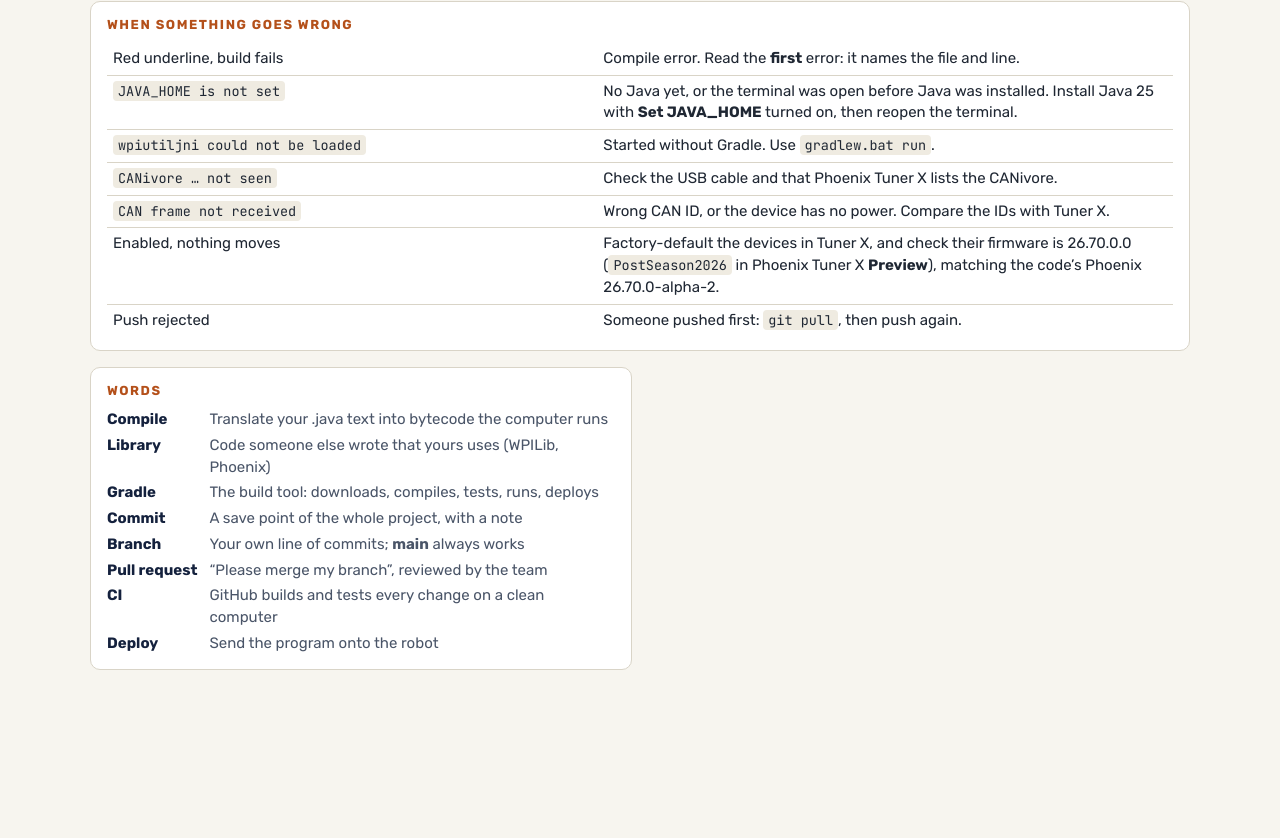
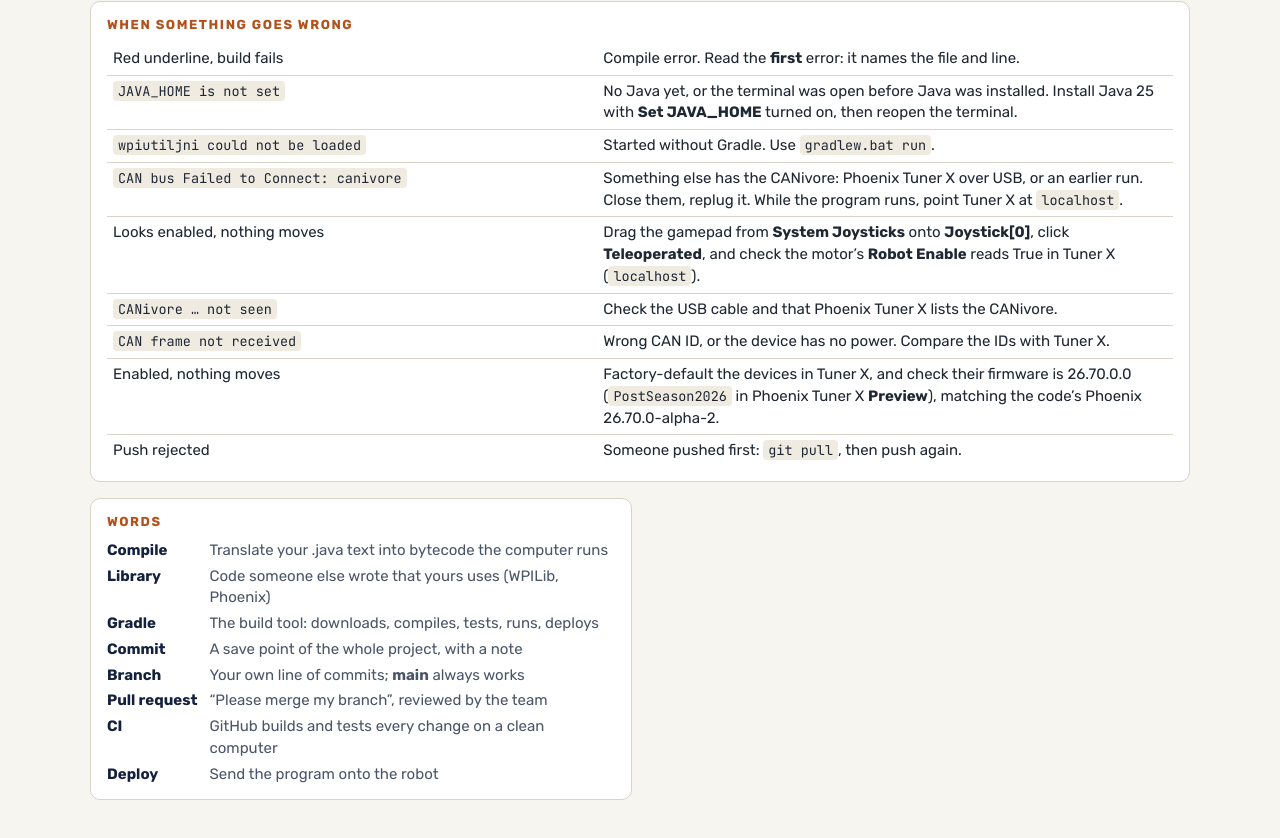
Before and after one commit to mikegrundvig/2611-first-bot, a plain HTML site: page docs/cheat-sheet.html in a window 1280 px wide. Shown: the part 1104-1942 px from the top of the page. Before the commit the page ends 1822 px from the top, so only its background shows below. Drawn offline with Linux system fonts and the light colour scheme.

Commit message:
Bench lessons: assign the gamepad, check it's really enabled, Tuner X on localhost

```diff
--- a/docs/cheat-sheet.html
+++ b/docs/cheat-sheet.html
@@ -138,6 +138,8 @@ dd { margin: 0; color: var(--muted); }
         <tr><td>Red underline, build fails</td><td>Compile error. Read the <b>first</b> error: it names the file and line.</td></tr>
         <tr><td><code>JAVA_HOME is not set</code></td><td>No Java yet, or the terminal was open before Java was installed. Install Java 25 with <b>Set JAVA_HOME</b> turned on, then reopen the terminal.</td></tr>
         <tr><td><code>wpiutiljni could not be loaded</code></td><td>Started without Gradle. Use <code>gradlew.bat run</code>.</td></tr>
+        <tr><td><code>CAN bus Failed to Connect: canivore</code></td><td>Something else has the CANivore: Phoenix Tuner X over USB, or an earlier run. Close them, replug it. While the program runs, point Tuner X at <code>localhost</code>.</td></tr>
+        <tr><td>Looks enabled, nothing moves</td><td>Drag the gamepad from <b>System Joysticks</b> onto <b>Joystick[0]</b>, click <b>Teleoperated</b>, and check the motor’s <b>Robot Enable</b> reads True in Tuner X (<code>localhost</code>).</td></tr>
         <tr><td><code>CANivore … not seen</code></td><td>Check the USB cable and that Phoenix Tuner X lists the CANivore.</td></tr>
         <tr><td><code>CAN frame not received</code></td><td>Wrong CAN ID, or the device has no power. Compare the IDs with Tuner X.</td></tr>
         <tr><td>Enabled, nothing moves</td><td>Factory-default the devices in Tuner X, and check their firmware is 26.70.0.0 (<code>PostSeason2026</code> in Phoenix Tuner X <b>Preview</b>), matching the code’s Phoenix 26.70.0-alpha-2.</td></tr>
```
Also changed, not shown: 2 other files.
